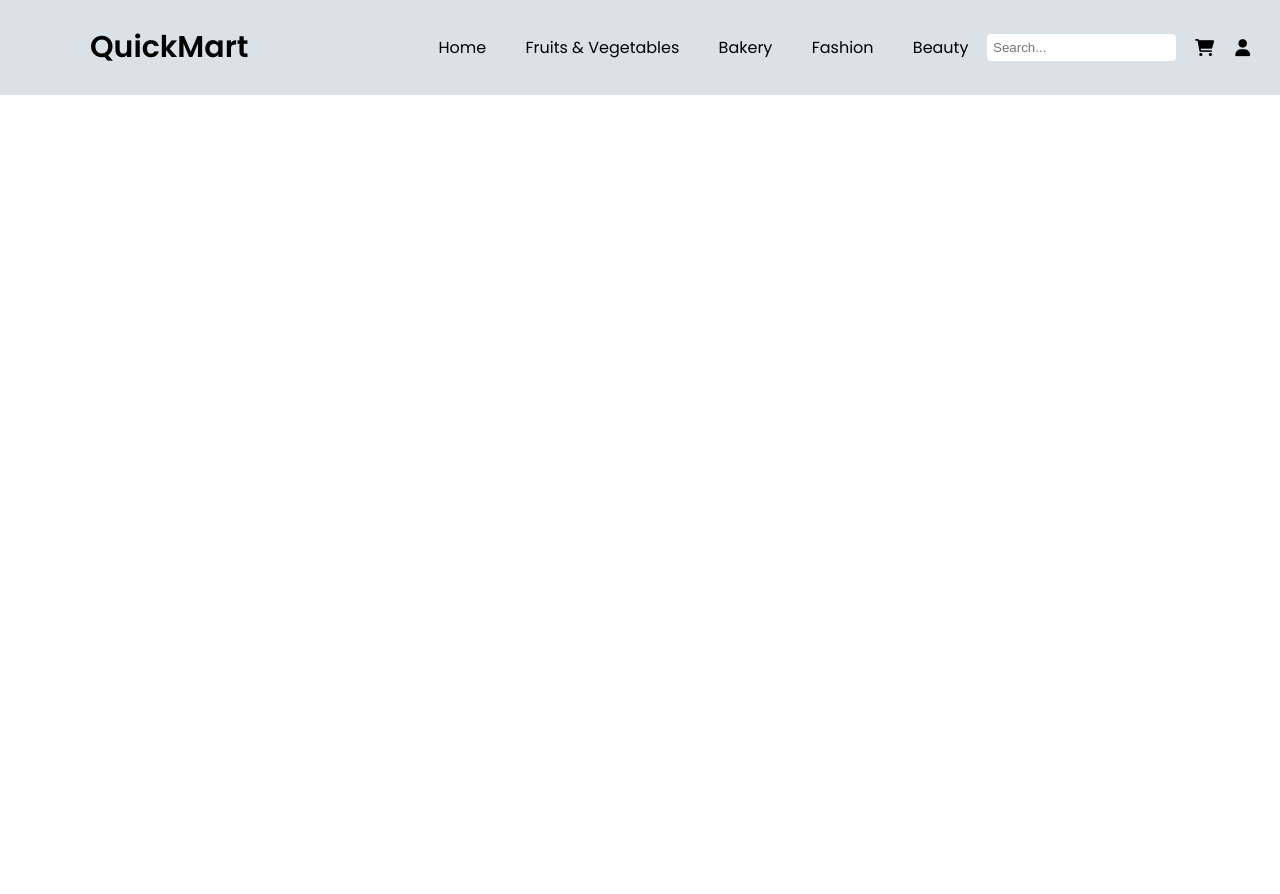
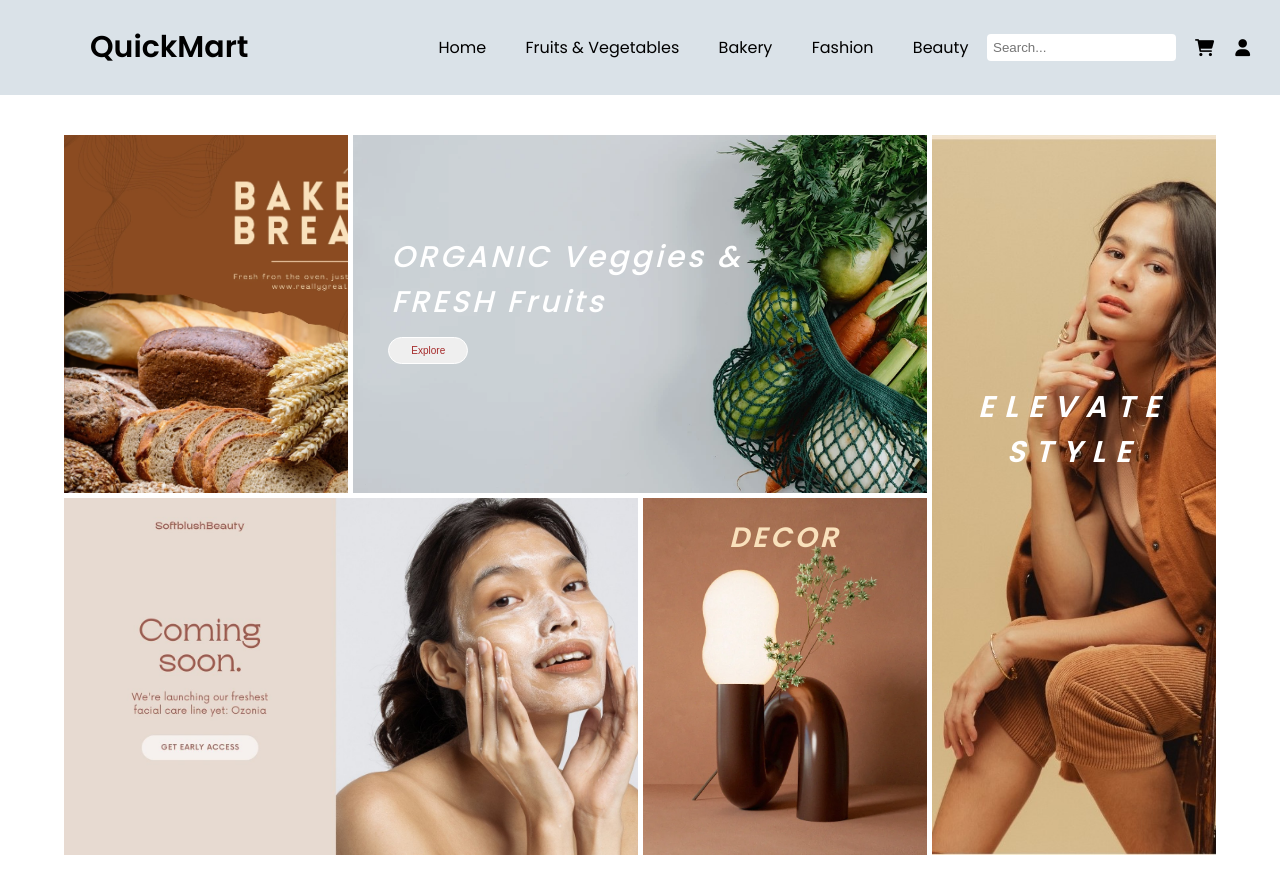
Before and after one commit to VishvaBalar29/shoppingMall, a plain HTML site: page index.html in a window 1280 px wide. Before the commit the page ends 800 px from the top, so only its background shows below. Drawn offline with Linux system fonts and the light colour scheme.

Commit message:
making home page

```diff
--- a/index.html
+++ b/index.html
@@ -9,6 +9,45 @@
     <a href="signUp.html">
     <a href="login.html">
     <link rel="stylesheet" href="https://cdnjs.cloudflare.com/ajax/libs/font-awesome/6.0.0-beta3/css/all.min.css">
+    <style>
+        .grid{
+            width: 90vw;
+            margin: 40px auto;
+            min-height: 90svh;
+            display: grid;
+            grid-template-columns: 1fr 1fr 1fr 1fr;
+            grid-template-rows: 1fr 1fr;
+            gap: 5px;
+        }
+        .grid div{
+            cursor: pointer;
+
+        }
+        .grid .grid1{
+            background-image: url('images/Home/bread.webp');
+            background-size: cover;
+            background-repeat: no-repeat;
+        }
+        .grid .grid2{
+            grid-column: span 2;
+            background-image: url('images/Home/vegetables.webp');
+            background-size: cover;
+        }
+        .grid .grid3{
+            grid-row: span 2;
+            background-image: url('images/Home/fashion.jpg');
+            background-size: cover;
+        }
+        .grid .grid4{
+            grid-column: span 2;
+            background-image: url('images/Home/beauty.jpg');
+            background-size: cover;
+        }
+        .grid .grid5{
+            background-image: url('images/Home/decor.webp');
+            background-size: cover;
+        }
+    </style>
 </head>
 
 <body>
@@ -57,7 +96,43 @@
         </nav>
     </section>
 
-
+    <section class="main">
+       <div class="grid">
+            <div class="grid1"></div>
+            <div class="grid2"><p style="    padding: 100px 0px 0px 38px;
+                color: white;
+                font-size: 30px;
+                font-style: italic;
+                font-weight: 1600;
+                letter-spacing: 3px;
+                font-weight: 500;">ORGANIC Veggies & <br>FRESH Fruits </p>
+                <button style="ackground: white;
+                color: brown;
+                border: 1px solid white;
+                margin-left: 35px;
+                margin-top: 12px;
+                padding: 7px 16px;
+                border-radius: 103px;
+                width: 80px;
+                font-size: 10px;">Explore</button></div>
+            <div class="grid3"><p style="color: white;
+                text-align: center;
+                font-size: 30px;
+                font-style: italic;
+                font-weight: 900;
+                padding-top: 250px;
+                letter-spacing: 10px;">ELEVATE <br>STYLE</p></div>
+            <div class="grid4"></div>
+            <div class="grid5" style="    text-align: center;
+            color: #f9e1bc;
+            font-size: 28px;
+            font-style: italic;
+            padiing-top: 198px;
+            padding-top: 19px;
+            font-weight: 900;
+            letter-spacing: 3px;"><p>DECOR</p></div>
+       </div>
+    </section>
 
 </body>
 </html>
```
Also changed, not shown: images/Home/beauty.jpg (added), images/Home/bread.webp (added), images/Home/decor.webp (added), images/Home/fashion.avif (added), images/Home/fashion.jpg (added), images/Home/fashion.webp (added), images/Home/fashion2.avif (added), images/Home/home.avif (added), images/Home/home.webp (added), images/Home/vegetables.webp (added).
